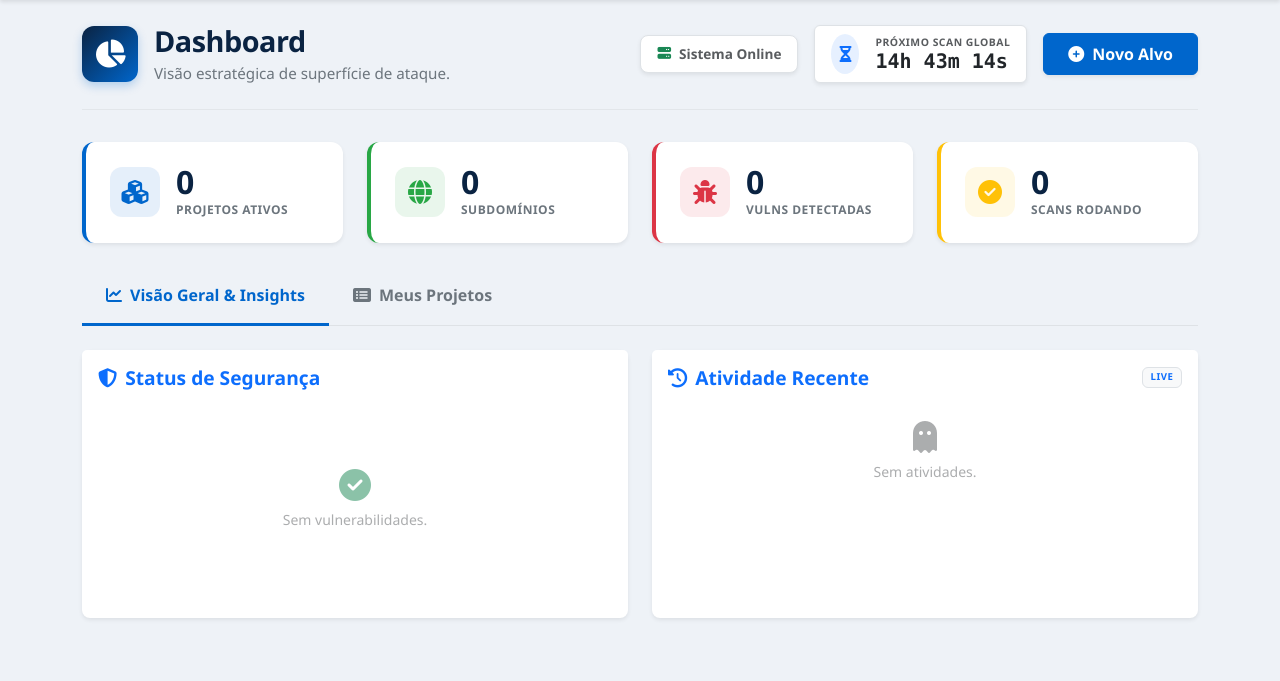
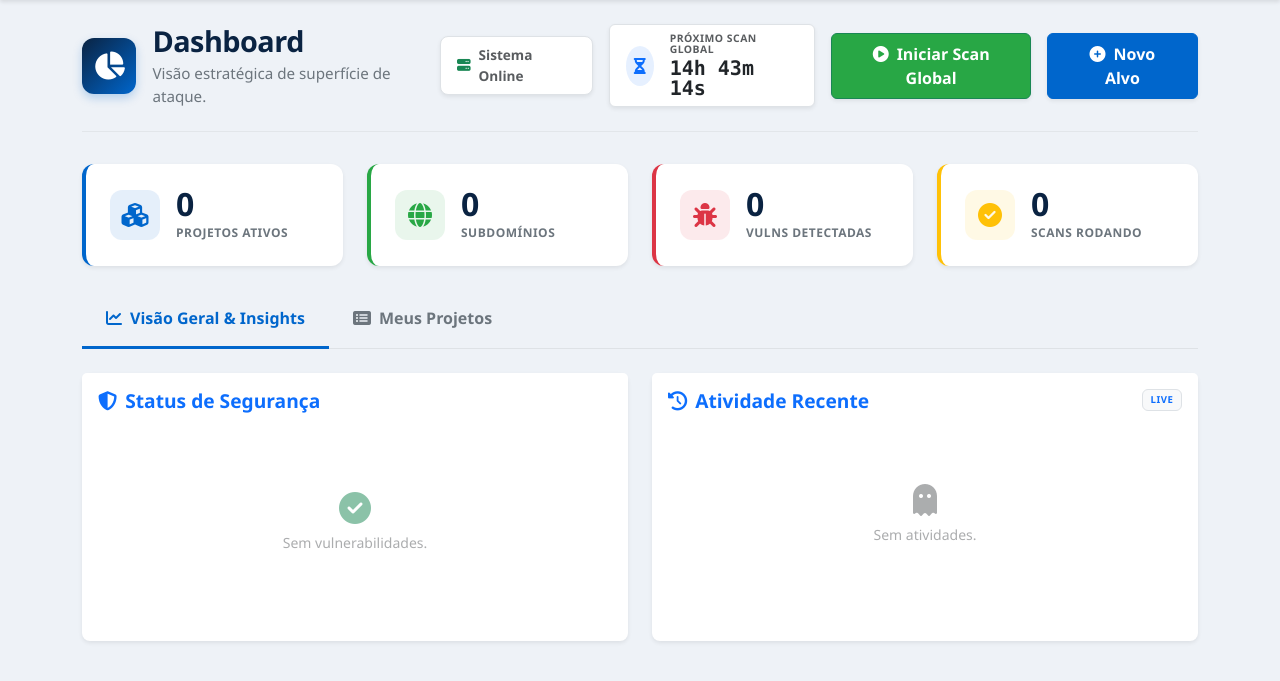
Before and after one commit to Sonael/BugBounty_Monitor, a Flask app: page /dashboard in a window 1280 px wide. Shown: the part 72-753 px from the top of the page. Run offline with Flask 3, Linux system fonts and the light colour scheme; a user stored in the database is signed in; data that the repository does not hold is empty; some libraries are stand-ins or nearby versions.

Commit message:
Pequenas correções

```diff
--- a/app/__init__.py
+++ b/app/__init__.py
@@ -20,7 +20,7 @@ celery = Celery(__name__,
 celery.conf.beat_schedule = {
     'scan-all-daily': {
         'task': 'app.tasks.run_daily_scan',
-        'schedule': crontab(hour=3, minute=0), # Roda às 00:00 AM
+        'schedule': crontab(hour=3, minute=0), # Roda às 00:00 AM crontab(hour=3, minute=0)
     },
 }
 
--- a/app/models.py
+++ b/app/models.py
@@ -29,6 +29,8 @@ class Project(db.Model):
 
     fuzzing_enabled = db.Column(db.Boolean, default=False)
 
+    vuln_scan_enabled = db.Column(db.Boolean, default=False)
+
 
 class Domain(db.Model):
     id = db.Column(db.Integer, primary_key=True)
--- a/app/routes.py
+++ b/app/routes.py
@@ -3,7 +3,7 @@ from flask_login import login_user, login_required, current_user, logout_user
 from werkzeug.security import generate_password_hash, check_password_hash
 from . import db, celery
 from .models import User, Project, Domain, Vulnerability
-from .tasks import run_scan_task
+from .tasks import run_scan_task, run_daily_scan
 import os
 from sqlalchemy import or_, and_, func
 import fnmatch
@@ -41,7 +41,7 @@ def logout():
 @login_required
 def dashboard():
     # ==============================================================================
-    # LÓGICA DE AUTO-HEALING
+    # LÓGICA DE AUTO-HEALING (CORREÇÃO: TOLERÂNCIA COM FILA)
     # ==============================================================================
     running_projects = Project.query.filter(
         Project.scan_status.in_(['Rodando', 'Na fila'])
@@ -49,45 +49,55 @@ def dashboard():
 
     if running_projects:
         try:
-            inspector = celery.control.inspect(timeout=0.2)
+            inspector = celery.control.inspect(timeout=1.0)
             active = inspector.active()
             reserved = inspector.reserved()
             scheduled = inspector.scheduled()
 
-            workers_online = (active is not None)
-            real_task_ids = set()
+            if active is not None:
+                real_task_ids = set()
 
-            if workers_online:
+                # Coleta IDs de todas as filas visíveis nos workers
                 for w_tasks in [active, reserved, scheduled]:
                     if w_tasks:
                         for worker_name, tasks_list in w_tasks.items():
                             for t in tasks_list:
                                 real_task_ids.add(t['id'])
 
-            changes = 0
-            for p in running_projects:
-                is_dead = False
-                if not workers_online:
-                    is_dead = True
-                elif p.current_task_id and p.current_task_id not in real_task_ids:
+                changes = 0
+                for p in running_projects:
+                    # --- ALTERAÇÃO IMPORTANTE AQUI ---
+                    # Só aplicamos a verificação rigorosa se o status for 'Rodando'.
+                    # Se for 'Na fila', deixamos quieto, pois pode estar no Redis (invisível pro inspector)
+                    # ou aguardando geração de ID pelo Scan Global.
+
                     if p.scan_status == 'Rodando':
-                        is_dead = True
-                elif not p.current_task_id:
-                    is_dead = True
+                        # Se diz que está rodando, TEM que ter ID
+                        if not p.current_task_id:
+                            p.scan_status = 'Erro'
+                            p.scan_message = '🛑 Erro (Rodando sem ID)'
+                            changes += 1
 
-                if is_dead:
-                    p.scan_status = 'Erro'
-                    p.scan_message = '🛑 Interrompido (Reinício ou Falha)'
-                    p.current_task_id = None
-                    changes += 1
+                        # Se tem ID, mas o worker não sabe dele -> Worker reiniciou ou task morreu
+                        elif p.current_task_id not in real_task_ids:
+                            p.scan_status = 'Erro'
+                            p.scan_message = '🛑 Processo perdido (Worker reiniciou?)'
+                            p.current_task_id = None
+                            changes += 1
 
-            if changes > 0:
-                db.session.commit()
+                    # Se estiver 'Na fila', NÃO FAZEMOS NADA.
+                    # Assumimos que o Celery vai pegar eventualmente.
+
+                if changes > 0:
+                    db.session.commit()
+            else:
+                print("[AUTO-HEAL SKIP] Celery demorou para responder.")
+
         except Exception as e:
             print(f"[AUTO-HEAL ERROR] Falha ao inspecionar Celery: {e}")
 
     # ==============================================================================
-    # DADOS DO DASHBOARD
+    # DADOS DO DASHBOARD (Mantido igual)
     # ==============================================================================
     projects = Project.query.filter_by(user_id=current_user.id).all()
 
@@ -106,28 +116,25 @@ def dashboard():
         'running': running_scans
     }
 
-    # 2. Distribuição de Severidade (CORREÇÃO DE CASE SENSITIVE)
+    # 2. Distribuição de Severidade
     severity_query = db.session.query(Vulnerability.severity, func.count(Vulnerability.id))\
         .join(Domain).join(Project)\
         .filter(Project.user_id == current_user.id)\
         .group_by(Vulnerability.severity).all()
 
-    # Converte tudo para minúsculo
     sev_counts_lower = {}
     for s in severity_query:
-        if s[0]: # Garante que não é nulo
+        if s[0]:
             key = str(s[0]).lower()
             val = s[1]
             sev_counts_lower[key] = sev_counts_lower.get(key, 0) + val
 
-    # Pega os valores normalizados
     crit = sev_counts_lower.get('critical', 0)
     high = sev_counts_lower.get('high', 0)
     med = sev_counts_lower.get('medium', 0)
     low = sev_counts_lower.get('low', 0)
     info = sev_counts_lower.get('info', 0)
 
-    # Recalcula total baseado apenas nessas categorias para a porcentagem
     total_for_pct = crit + high + med + low + info
 
     def calc_pct(count):
@@ -168,6 +175,7 @@ def add_project():
 
     discovery_enabled = True if request.form.get('auto_discovery') else False
     fuzzing_enabled = True if request.form.get('enable_fuzzing') else False
+    vuln_scan_enabled = True if request.form.get('enable_vuln_scan') else False
 
     if name and target_url:
         new_project = Project(
@@ -177,7 +185,8 @@ def add_project():
             in_scope=in_scope_raw,
             discovery_enabled=discovery_enabled,
             fuzzing_enabled=fuzzing_enabled,
-            user_id=current_user.id
+            user_id=current_user.id,
+            vuln_scan_enabled=vuln_scan_enabled,
         )
         new_project.scan_status = 'Na fila'
         new_project.scan_message = 'Aguardando início...'
@@ -287,6 +296,7 @@ def edit_project(id):
 
     discovery_enabled = True if request.form.get('auto_discovery') else False
     fuzzing_enabled = True if request.form.get('enable_fuzzing') else False
+    vuln_scan_enabled = True if request.form.get('enable_vuln_scan') else False
 
     if name and target_url:
         project.name = name
@@ -297,6 +307,7 @@ def edit_project(id):
         project.out_of_scope = out_of_scope_raw
         project.discovery_enabled = discovery_enabled
         project.fuzzing_enabled = fuzzing_enabled
+        project.vuln_scan_enabled = vuln_scan_enabled
 
         # 1. PROCESSA NOVOS DO IN_SCOPE
         added_count = 0
@@ -402,6 +413,13 @@ def project_card_part(id):
 def count_domains(id):
     project = Project.query.get_or_404(id)
     return str(len(project.domains))
+
+@main.route('/project/<int:id>/count_vulns')
+@login_required
+def count_vulns(id):
+    # Faz um Join para contar vulns apenas deste projeto
+    total = Vulnerability.query.join(Domain).filter(Domain.project_id == id).count()
+    return str(total)
 
 def parse_discord_search(query_str):
     # Estrutura de dados alterada para suportar grupos de AND dentro de OR
@@ -574,3 +592,80 @@ def project_search_options(id):
         'paths': sorted(list(path_set))[:50],
         'keys': ['status:', 'portas:', 'tech:', 'path:', 'subdominio:']
     })
+
+
+@main.route('/scan/global/start', methods=['POST'])
+@login_required
+def start_global_scan():
+    """Dispara o Scan Diário (Sua função existente no tasks.py)"""
+
+    # 1. Muda status visualmente para 'Na fila' (feedback imediato)
+    # Isso faz o botão mudar de cor antes mesmo do Celery processar
+    projects = Project.query.filter_by(user_id=current_user.id).all()
+    count = 0
+    for p in projects:
+        if p.scan_status not in ['Rodando', 'Na fila']:
+            p.scan_status = 'Na fila'
+            p.scan_message = 'Aguardando Scan Diário...'
+            count += 1
+    db.session.commit()
+
+    # 2. Chama sua função original do tasks.py
+    if count > 0:
+        run_daily_scan.delay()
+        flash('Scan Diário iniciado! As tarefas entrarão em execução em breve.', 'success')
+    else:
+        flash('Todos os projetos já estão em andamento.', 'info')
+
+    return redirect(url_for('main.dashboard'))
+
+@main.route('/scan/global/stop', methods=['POST'])
+@login_required
+def stop_global_scan():
+    """Para todos os scans rodando"""
+    projects = Project.query.filter(
+        Project.user_id == current_user.id,
+        Project.scan_status.in_(['Rodando', 'Na fila'])
+    ).all()
+
+    stopped = 0
+    for p in projects:
+        # Tenta matar a task pelo ID salvo (graças ao passo 1)
+        if p.current_task_id:
+            try:
+                celery.control.revoke(p.current_task_id, terminate=True)
+            except: pass
+
+        p.scan_status = 'Parado'
+        p.scan_message = '🛑 Parada Manual (Global)'
+        p.current_task_id = None
+        stopped += 1
+
+    db.session.commit()
+
+    if stopped > 0:
+        flash(f'{stopped} scans foram interrompidos.', 'warning')
+
+    return redirect(url_for('main.dashboard'))
+
+@main.route('/htmx/stats')
+@login_required
+def htmx_stats():
+    # Recalcula as estatísticas (Cópia da lógica do dashboard)
+    total_projects = Project.query.filter_by(user_id=current_user.id).count()
+    total_subs = Domain.query.join(Project).filter(Project.user_id == current_user.id).count()
+    total_vulns = Vulnerability.query.join(Domain).join(Project).filter(Project.user_id == current_user.id).count()
+    running_scans = Project.query.filter(
+        Project.user_id == current_user.id,
+        Project.scan_status.in_(['Rodando', 'Na fila'])
+    ).count()
+
+    stats = {
+        'projects': total_projects,
+        'subdomains': total_subs,
+        'vulns': total_vulns,
+        'running': running_scans
+    }
+
+    # Retorna APENAS o pedacinho HTML dos cards
+    return render_template('partials/dashboard_status.html', stats=stats)
--- a/app/templates/dashboard.html
+++ b/app/templates/dashboard.html
@@ -14,6 +14,7 @@
     </div>
 
     <div class="d-flex align-items-center gap-3">
+
         <div class="d-none d-md-flex align-items-center">
             <div class="header-meta-badge text-muted">
                 <i class="fas fa-server text-success"></i>
@@ -35,6 +36,21 @@
             </div>
         </div>
 
+        {% if stats.running > 0 %}
+        <form action="{{ url_for('main.stop_global_scan') }}" method="POST" class="d-inline">
+            <button type="submit" class="btn btn-danger shadow-sm fw-bold px-3 py-2"
+                onclick="return confirm('Isso vai interromper todos os scans ativos. Continuar?');">
+                <i class="fas fa-stop-circle me-2"></i>Parar Scan Global
+            </button>
+        </form>
+        {% else %}
+        <form action="{{ url_for('main.start_global_scan') }}" method="POST" class="d-inline">
+            <button type="submit" class="btn btn-success shadow-sm fw-bold px-3 py-2">
+                <i class="fas fa-play-circle me-2"></i>Iniciar Scan Global
+            </button>
+        </form>
+        {% endif %}
+
         <button class="btn btn-primary shadow-sm fw-bold px-4 py-2" data-bs-toggle="modal"
             data-bs-target="#newProjectModal">
             <i class="fas fa-plus-circle me-2"></i>Novo Alvo
@@ -42,48 +58,12 @@
     </div>
 </div>
 
-<div class="row mb-4">
-    <div class="col-md-3 col-sm-6 mb-3 mb-md-0">
-        <div class="stat-card stat-primary d-flex align-items-center">
-            <div class="stat-icon"><i class="fas fa-cubes"></i></div>
-            <div>
-                <div class="stat-value">{{ stats.projects }}</div>
-                <div class="stat-label">Projetos Ativos</div>
-            </div>
-        </div>
-    </div>
-    <div class="col-md-3 col-sm-6 mb-3 mb-md-0">
-        <div class="stat-card stat-success d-flex align-items-center">
-            <div class="stat-icon"><i class="fas fa-globe"></i></div>
-            <div>
-                <div class="stat-value">{{ stats.subdomains }}</div>
-                <div class="stat-label">Subdomínios</div>
-            </div>
-        </div>
-    </div>
-    <div class="col-md-3 col-sm-6 mb-3 mb-md-0">
-        <div class="stat-card stat-danger d-flex align-items-center">
-            <div class="stat-icon"><i class="fas fa-bug"></i></div>
-            <div>
-                <div class="stat-value">{{ stats.vulns }}</div>
-                <div class="stat-label">Vulns Detectadas</div>
-            </div>
-        </div>
-    </div>
-    <div class="col-md-3 col-sm-6">
-        <div class="stat-card stat-warning d-flex align-items-center">
-            <div class="stat-icon">
-                {% if stats.running > 0 %}<i class="fas fa-sync-alt fa-spin"></i>{% else %}<i
-                    class="fas fa-check-circle"></i>{% endif %}
-            </div>
-            <div>
-                <div class="stat-value">{{ stats.running }}</div>
-                <div class="stat-label">Scans Rodando</div>
-            </div>
-        </div>
-    </div>
+<div hx-get="{{ url_for('main.htmx_stats') }}"
+     hx-trigger="load, every 3s"
+     hx-swap="innerHTML">
+
+    {% include 'partials/dashboard_status.html' %}
 </div>
-
 <ul class="nav nav-tabs mb-4" id="dashboardTabs" role="tablist">
     <li class="nav-item" role="presentation">
         <button class="nav-link active" id="overview-tab" data-bs-toggle="tab" data-bs-target="#overview-pane"
@@ -199,8 +179,8 @@
                             {% endfor %}
                         </div>
                         {% else %}
-                        <div class="text-center py-3 text-muted opacity-50">
-                            <i class="fas fa-ghost fa-2x mb-2"></i>
+                        <div class="text-center py-5 text-muted opacity-50">
+                            <i class="fas fa-ghost fa-2x mb-2 mt-2"></i>
                             <p class="mb-0 small">Sem atividades.</p>
                         </div>
                         {% endif %}
@@ -252,11 +232,29 @@
                                     </div>
                                 </div>
 
-                                <div class="mb-4 p-3 bg-light rounded border">
+                                <div class="mb-3 p-3 bg-light rounded border">
                                     <div class="form-check form-switch">
                                         <input class="form-check-input" type="checkbox" name="enable_fuzzing" {% if
                                             project.fuzzing_enabled %}checked{% endif %}>
                                         <label class="form-check-label fw-bold">Habilitar Fuzzing (FFuf)</label>
+                                    </div>
+                                </div>
+
+                                <div class="mb-4 p-3 bg-light rounded border">
+                                    <div class="form-check form-switch">
+                                        <input class="form-check-input" type="checkbox" name="enable_vuln_scan" {% if
+                                            project.vuln_scan_enabled %}checked{% endif %}>
+                                        <label class="form-check-label fw-bold text-danger">Habilitar Scan de Vuln no
+                                            Baseline</label>
+                                    </div>
+                                    <div class="form-text small mt-2">
+                                        <i class="fas fa-radiation me-1"></i>
+                                        Se marcado, o sistema rodará <strong>Nuclei, XSS e SQLMap</strong> em todos os
+                                        domínios encontrados.
+                                        <span class="text-danger d-block mt-1">
+                                            <i class="fas fa-exclamation-circle me-1"></i> <strong>Atenção:</strong>
+                                            Isso tornará o scan inicial extremamente demorado.
+                                        </span>
                                     </div>
                                 </div>
 
@@ -268,8 +266,7 @@
                                         <textarea name="in_scope" class="form-control font-monospace small" rows="5"
                                             placeholder="Digite novos domínios aqui...">{{ project.in_scope or '' }}</textarea>
                                         <div class="form-text">Domínios digitados aqui serão
-                                            <strong>escaneados</strong>. <br> Não usar Wildcards(*).
-                                        </div>
+                                            <strong>escaneados</strong>. <br> Não usar Wildcards(*).</div>
                                     </div>
 
                                     <div class="col-md-6 mb-3">
@@ -404,6 +401,24 @@
                             </div>
                         </div>
 
+                        <div class="mb-4 p-3 bg-light rounded border">
+                            <div class="form-check form-switch">
+                                <input class="form-check-input" type="checkbox" id="vulnSwitch" name="enable_vuln_scan">
+                                <label class="form-check-label fw-bold" for="vulnSwitch">
+                                    Habilitar Scan de Vuln no Baseline
+                                </label>
+                            </div>
+                            <div class="form-text small mt-2">
+                                <i class="fas fa-radiation me-1"></i>
+                                Se marcado, o sistema rodará <strong>Nuclei, XSS e SQLMap</strong> em todos os domínios
+                                encontrados agora.
+                                <span class="text-danger d-block mt-1">
+                                    <i class="fas fa-exclamation-circle me-1"></i> Isso tornará o scan inicial
+                                    extremamente longo.
+                                </span>
+                            </div>
+                        </div>
+
                         <div class="row">
                             <div class="col-md-6 mb-3">
                                 <label class="form-label fw-bold text-success">
@@ -483,5 +498,27 @@
             setInterval(updateCountdown, 1000);
             updateCountdown();
         });
+        document.addEventListener("DOMContentLoaded", function() {
+        // 1. Tenta recuperar a última aba acessada
+        const lastTab = localStorage.getItem('activeDashboardTab');
+
+        if (lastTab) {
+            // Se existir memória, clica na aba para ativá-la
+            const tabButton = document.querySelector(`#${lastTab}`);
+            if (tabButton) {
+                const tab = new bootstrap.Tab(tabButton);
+                tab.show();
+            }
+        }
+
+        // 2. Adiciona ouvinte para salvar sempre que o usuário trocar de aba
+        const tabButtons = document.querySelectorAll('button[data-bs-toggle="tab"]');
+        tabButtons.forEach(btn => {
+            btn.addEventListener('shown.bs.tab', function (event) {
+                // Salva o ID do botão clicado (ex: 'projects-tab')
+                localStorage.setItem('activeDashboardTab', event.target.id);
+            });
+        });
+    });
     </script>
     {% endblock %}
--- /dev/null
+++ b/app/templates/partials/dashboard_status.html
@@ -0,0 +1,44 @@
+<div class="row mb-4" id="stats-container">
+    <div class="col-md-3 col-sm-6 mb-3 mb-md-0">
+        <div class="stat-card stat-primary d-flex align-items-center">
+            <div class="stat-icon"><i class="fas fa-cubes"></i></div>
+            <div>
+                <div class="stat-value">{{ stats.projects }}</div>
+                <div class="stat-label">Projetos Ativos</div>
+            </div>
+        </div>
+    </div>
+    <div class="col-md-3 col-sm-6 mb-3 mb-md-0">
+        <div class="stat-card stat-success d-flex align-items-center">
+            <div class="stat-icon"><i class="fas fa-globe"></i></div>
+            <div>
+                <div class="stat-value">{{ stats.subdomains }}</div>
+                <div class="stat-label">Subdomínios</div>
+            </div>
+        </div>
+    </div>
+    <div class="col-md-3 col-sm-6 mb-3 mb-md-0">
+        <div class="stat-card stat-danger d-flex align-items-center">
+            <div class="stat-icon"><i class="fas fa-bug"></i></div>
+            <div>
+                <div class="stat-value">{{ stats.vulns }}</div>
+                <div class="stat-label">Vulns Detectadas</div>
+            </div>
+        </div>
+    </div>
+    <div class="col-md-3 col-sm-6">
+        <div class="stat-card stat-warning d-flex align-items-center">
+            <div class="stat-icon">
+                {% if stats.running > 0 %}
+                    <i class="fas fa-sync-alt fa-spin"></i>
+                {% else %}
+                    <i class="fas fa-check-circle"></i>
+                {% endif %}
+            </div>
+            <div>
+                <div class="stat-value">{{ stats.running }}</div>
+                <div class="stat-label">Scans Rodando</div>
+            </div>
+        </div>
+    </div>
+</div>
```
Also changed, not shown: app/tasks.py (+64 -15 lines), app/templates/partials/domains_list.html (+9 -0 lines), app/templates/partials/vulns_list.html (+7 -3 lines), app/templates/project.html (+17 -4 lines).
